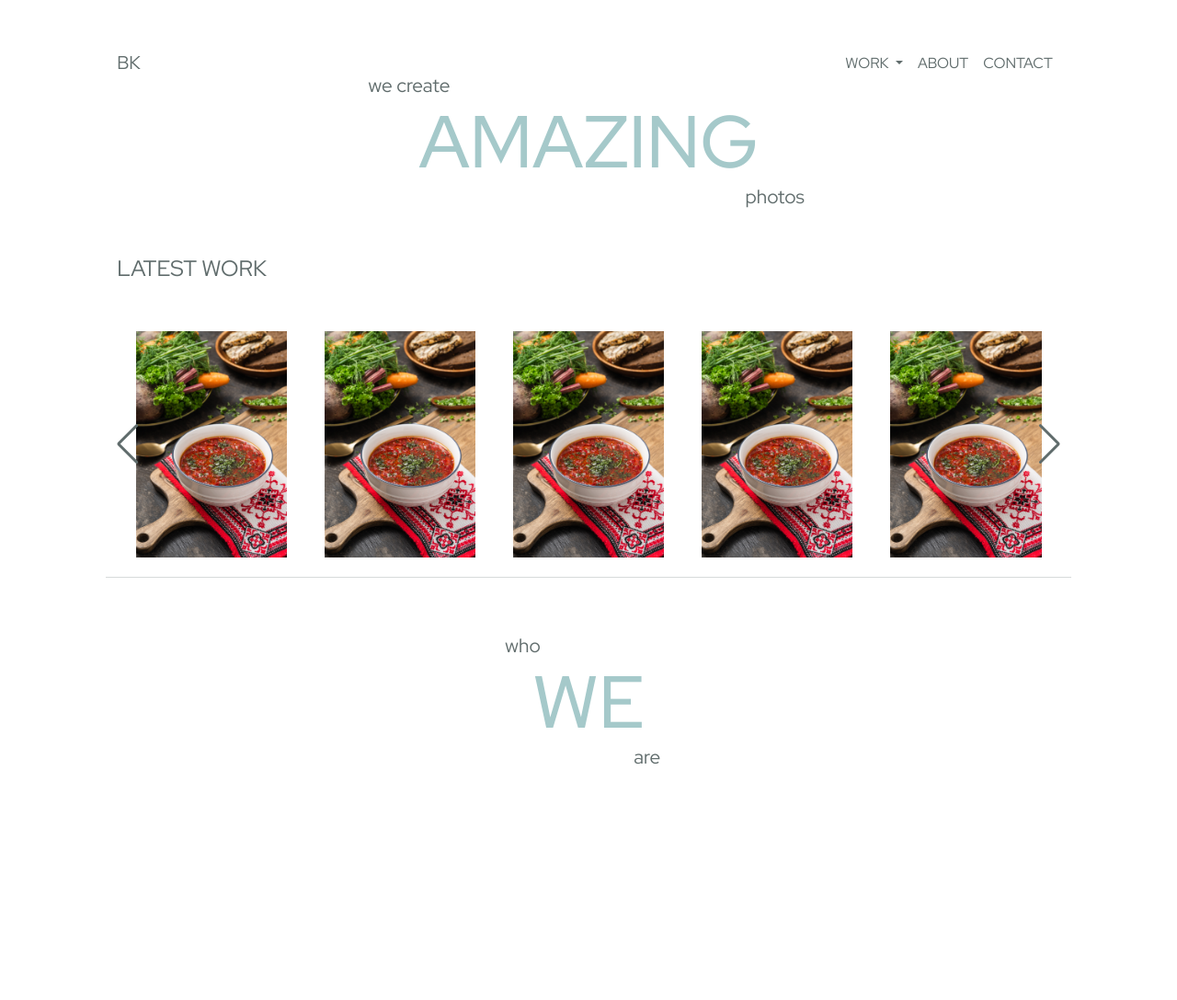
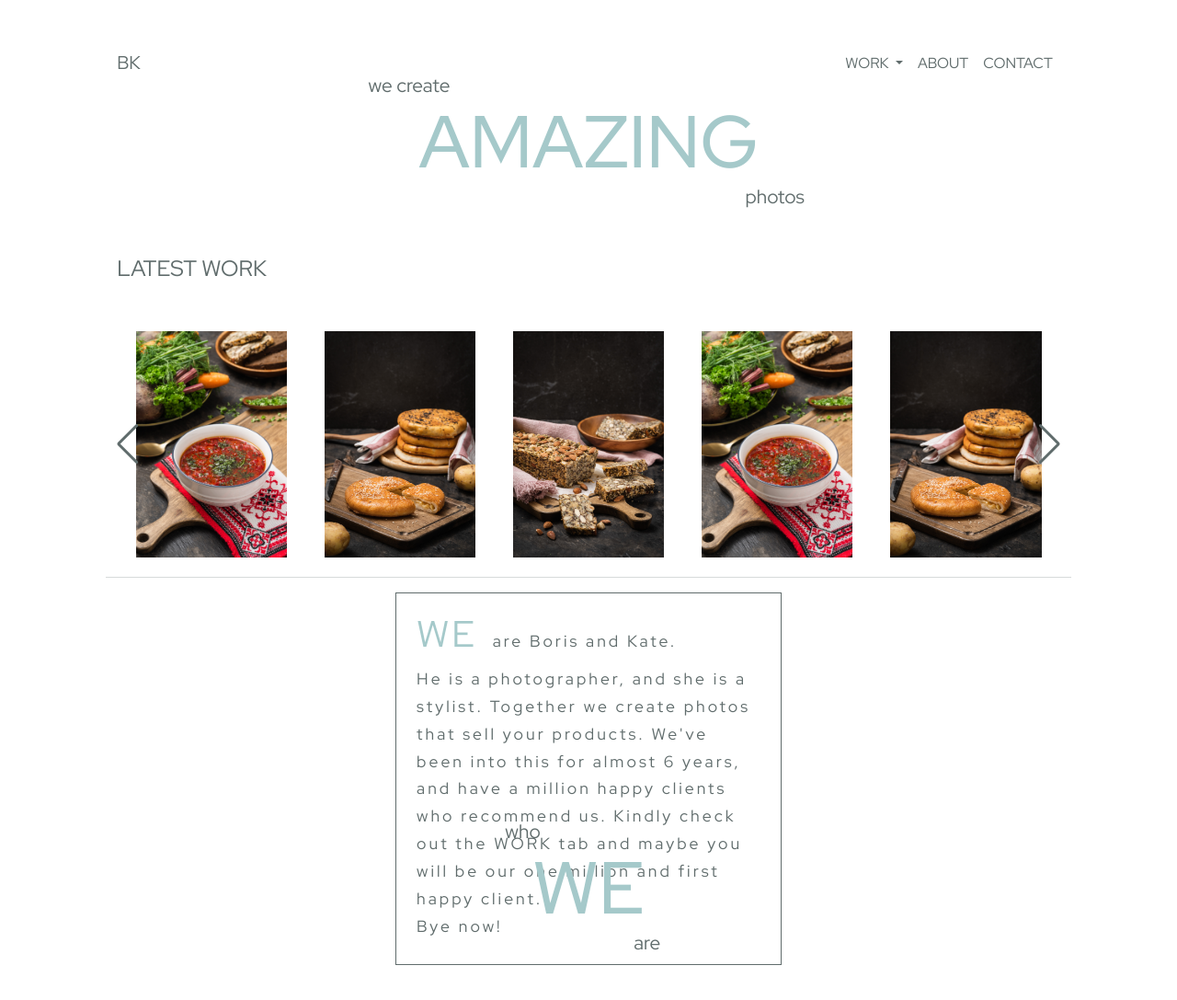
Before and after one commit to boriswho/bk-website, a plain HTML site: page index.html in a window 1280 px wide. Shown: the whole page at 92% size. Before the commit the page ends 844 px from the top, so only its background shows below. Drawn offline with nearby package versions, Linux system fonts and the light colour scheme.

Commit message:
Added the about text and border
Added the about text and border. Styled it a little.

```diff
--- a/index.html
+++ b/index.html
@@ -62,7 +62,7 @@
               </ul>
             </li>
             <li class="nav-item">
-              <a class="nav-link dark-text upper-text" href="#">About</a>
+              <a class="nav-link dark-text upper-text" href="#about">About</a>
             </li>
             <li class="nav-item">
               <a class="nav-link dark-text upper-text" href="#">Contact</a>
@@ -98,17 +98,17 @@
     <div class="swiper mySwiper container-fluid">
       <div class="swiper-wrapper">
         <div class="swiper-slide"><img src="/images/latest-work/_DSC4504.jpg" class="swiper-img" alt=""></div>
+        <div class="swiper-slide"><img src="/images/latest-work/_DSC4551.jpg" class="swiper-img" alt=""></div>
+        <div class="swiper-slide"><img src="/images/latest-work/_DSC4567.jpg" class="swiper-img" alt=""></div>
         <div class="swiper-slide"><img src="/images/latest-work/_DSC4504.jpg" class="swiper-img" alt=""></div>
+        <div class="swiper-slide"><img src="/images/latest-work/_DSC4551.jpg" class="swiper-img" alt=""></div>
+        <div class="swiper-slide"><img src="/images/latest-work/_DSC4567.jpg" class="swiper-img" alt=""></div>
         <div class="swiper-slide"><img src="/images/latest-work/_DSC4504.jpg" class="swiper-img" alt=""></div>
+        <div class="swiper-slide"><img src="/images/latest-work/_DSC4551.jpg" class="swiper-img" alt=""></div>
+        <div class="swiper-slide"><img src="/images/latest-work/_DSC4567.jpg" class="swiper-img" alt=""></div>
         <div class="swiper-slide"><img src="/images/latest-work/_DSC4504.jpg" class="swiper-img" alt=""></div>
-        <div class="swiper-slide"><img src="/images/latest-work/_DSC4504.jpg" class="swiper-img" alt=""></div>
-        <div class="swiper-slide"><img src="/images/latest-work/_DSC4504.jpg" class="swiper-img" alt=""></div>
-        <div class="swiper-slide"><img src="/images/latest-work/_DSC4504.jpg" class="swiper-img" alt=""></div>
-        <div class="swiper-slide"><img src="/images/latest-work/_DSC4504.jpg" class="swiper-img" alt=""></div>
-        <div class="swiper-slide"><img src="/images/latest-work/_DSC4504.jpg" class="swiper-img" alt=""></div>
-        <div class="swiper-slide"><img src="/images/latest-work/_DSC4504.jpg" class="swiper-img" alt=""></div>
-        <div class="swiper-slide"><img src="/images/latest-work/_DSC4504.jpg" class="swiper-img" alt=""></div>
-        <div class="swiper-slide"><img src="/images/latest-work/_DSC4504.jpg" class="swiper-img" alt=""></div>
+        <div class="swiper-slide"><img src="/images/latest-work/_DSC4551.jpg" class="swiper-img" alt=""></div>
+        <div class="swiper-slide"><img src="/images/latest-work/_DSC4567.jpg" class="swiper-img" alt=""></div>
       </div>
 
       <!-- ARROWS -->
@@ -132,6 +132,16 @@
             <span class="text-main">we</span>
             <span class="text-bottom">are</span>
           </h2>
+        </div>
+      </div>
+
+      <div class="row  ">
+        <div class="col-lg-12 text-align about-text-border">
+          <p class="about-text"><span class="colored-text-about">We</span> are Boris and Kate. <br>
+            He is a photographer, and
+            she is a stylist. Together we create photos that sell your products. We've been into this for almost 6
+            years, and have a million happy clients who recommend us. Kindly check out the WORK tab and maybe you will
+            be our one million and first happy client. <br> <span class="bye-now">Bye now!</span> </p>
         </div>
       </div>
     </div>
--- a/style.css
+++ b/style.css
@@ -187,6 +187,32 @@ body {
   transform: translateX(110px);
 }
 
+.about-text-border {
+  border: 1px solid #606c6c;
+}
+
+.text-align {
+  width: 40%;
+  margin: auto;
+}
+
+.colored-text-about {
+  font-size: 2.5rem;
+  color: #a5c9ca;
+  text-transform: uppercase;
+  padding-right: 10px;
+}
+
+.about-text {
+  font-size: 1.1rem;
+  line-height: 1.7;
+  letter-spacing: 3px;
+  padding: 10px;
+}
+
+/* .bye-now {
+} */
+
 /* HR  */
 .hr-circle {
   margin-top: 2%;
@@ -224,3 +250,16 @@ body {
     transform: translateX(355px);
   }
 }
+
+@media (max-width: 900px) {
+  .text-align {
+    width: 90%;
+    margin: auto;
+  }
+}
+@media (max-width: 1200px) {
+  .text-align {
+    width: 70%;
+    margin: auto;
+  }
+}
```
